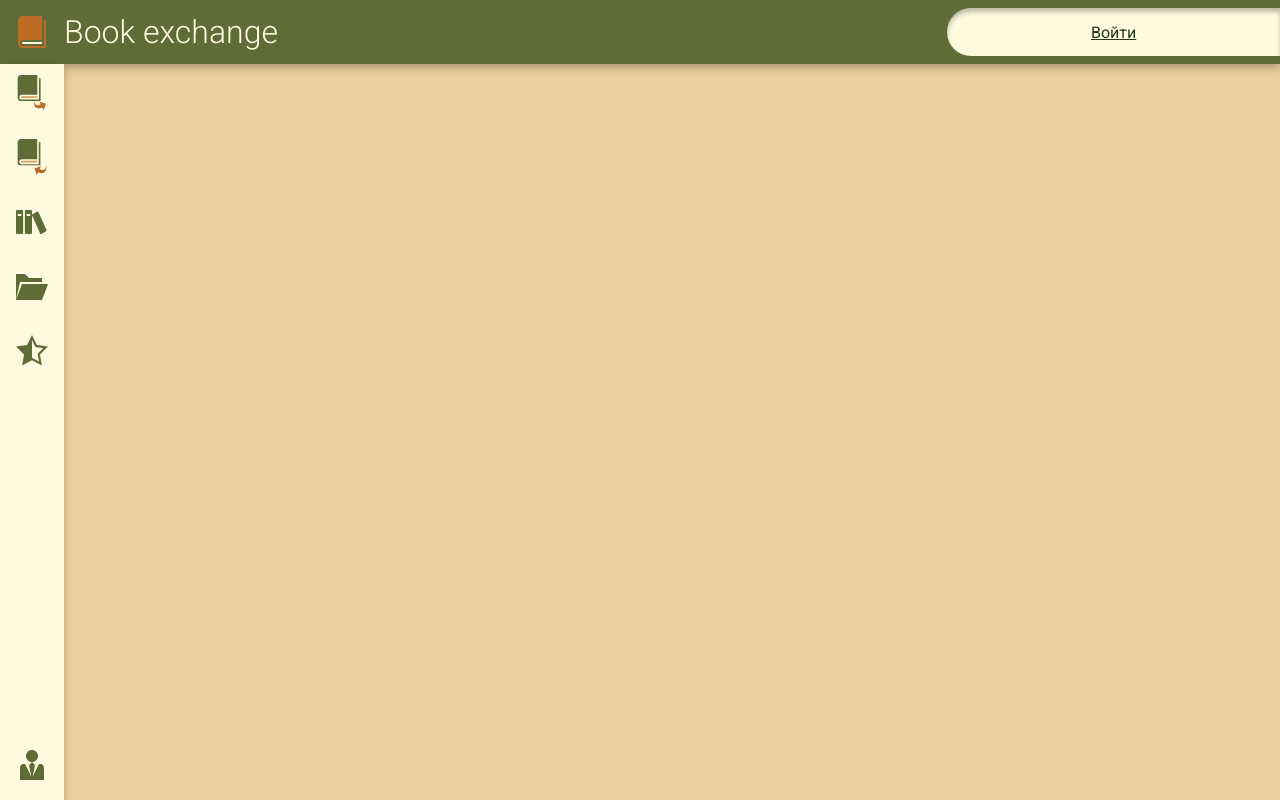
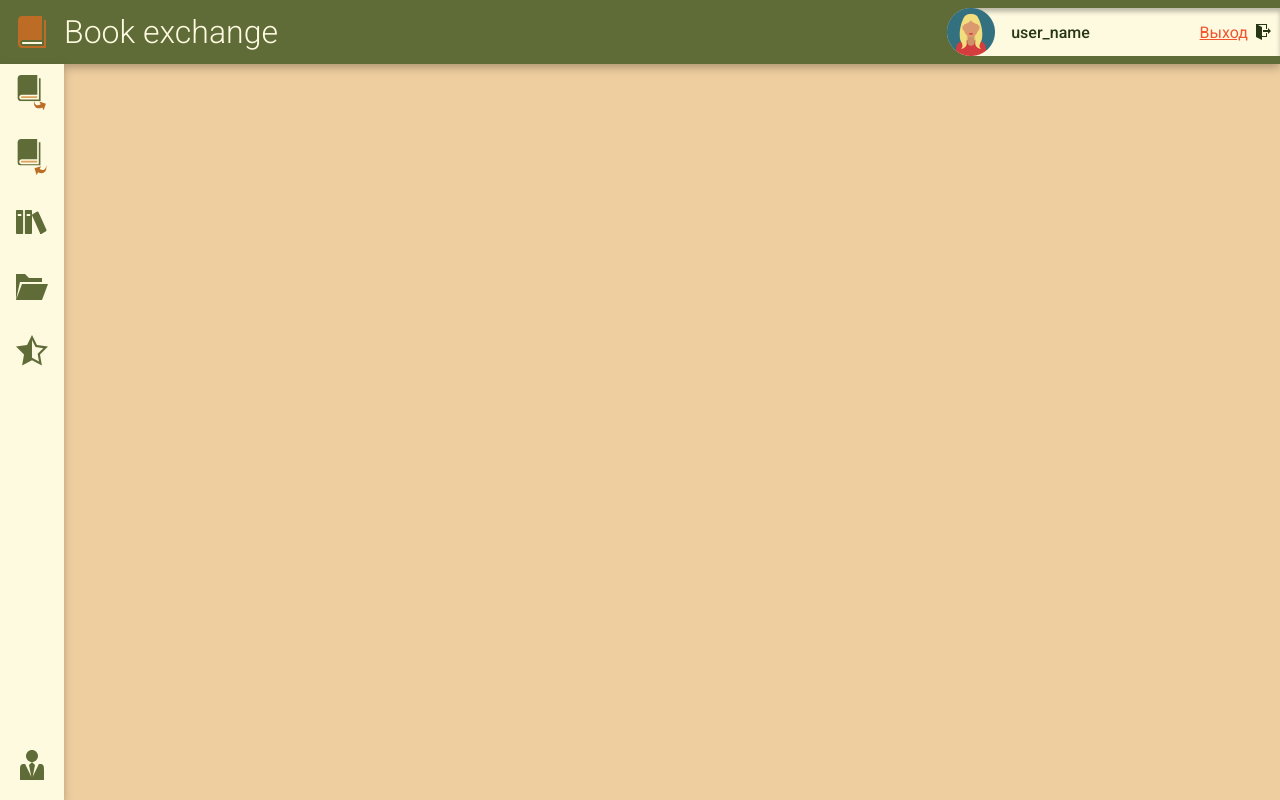
Before and after one commit to jorjif/LI.BooksService.Frontend, a React (Create React App) app: page / in a window 1280 px wide. Built offline with nearby package versions, Linux system fonts and the light colour scheme.

Commit message:
ss-46 final improvements

```diff
--- a/src/components/navigation/header/header.tsx
+++ b/src/components/navigation/header/header.tsx
@@ -7,7 +7,7 @@ const Header: React.FC = () => {
   return (
     <header className="page_frame_header">
       <Logo />
-      <UserPill />
+      <UserPill logged />
     </header>
   );
 };
--- a/src/components/pageFrame/pageFrame.scss
+++ b/src/components/pageFrame/pageFrame.scss
@@ -5,4 +5,9 @@
     width: 100%;
     background: var.$background;
   }
+  &_main {
+    padding: 4rem 0 0 4rem;
+    width: calc(100% - 4rem);
+    height: calc(100% - 4rem);
+  }
 }
--- a/src/components/pageFrame/pageFrame.tsx
+++ b/src/components/pageFrame/pageFrame.tsx
@@ -3,11 +3,16 @@ import "./pageFrame.scss";
 import Header from "../navigation/header/header";
 import Navbar from "../navigation/menu/nav";
 
-const PageFrame: React.FC = () => {
+interface props {
+  children?: React.ReactNode;
+}
+
+const PageFrame: React.FC<props> = ({ children }) => {
   return (
     <div className="page_frame_bg">
       <Header />
       <Navbar />
+      <main className="page_frame_main">{children}</main>
     </div>
   );
 };
```
